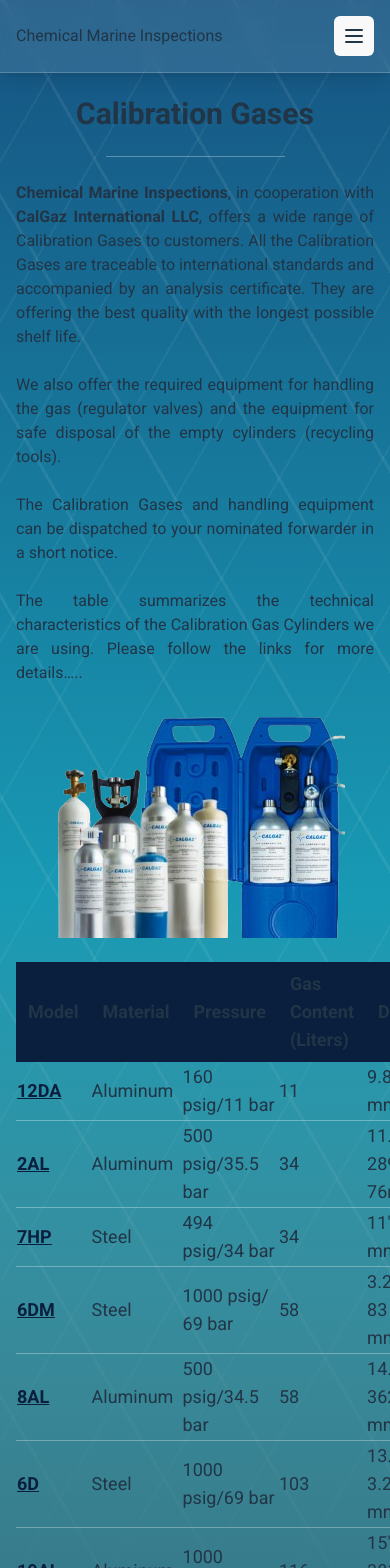
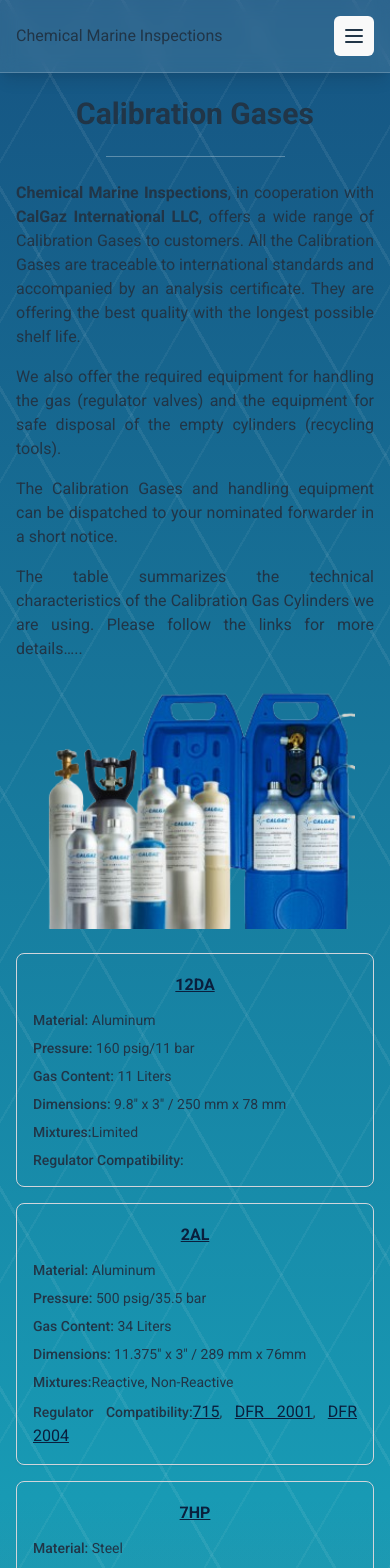
Before and after one commit to Antony-evm/chemarine, a Vue app: page /calibration-gases in a window 390 px wide. Shown: the top 1568 px of the page. Built offline with nearby package versions, Linux system fonts and the light colour scheme.

Commit message:
little bit more

```diff
--- a/src/pages/CalibrationGasesPage.vue
+++ b/src/pages/CalibrationGasesPage.vue
@@ -10,48 +10,93 @@
     <CenteredContent>
         <h1>Calibration Gases</h1>
         <SectionDivider />
-        <p><strong>Chemical Marine Inspections</strong>, in cooperation with <strong>CalGaz International LLC</strong>,
+        <div class="space-y-4 md:space-y-6">
+            <p><strong>Chemical Marine Inspections</strong>, in cooperation with <strong>CalGaz International
+                    LLC</strong>,
                 offers a wide
-            range of Calibration Gases to customers. All the Calibration Gases are traceable to international standards
+                range of Calibration Gases to customers. All the Calibration Gases are traceable to international
+                standards
                 and accompanied by an analysis certificate. They are offering the best quality with the longest possible
                 shelf life.
             </p>
-        <SpaceComponent size="paragraph" />
+
             <p>We also offer the required equipment for handling the gas (regulator valves) and the equipment for safe
                 disposal of the empty cylinders (recycling tools).
             </p>
-        <SpaceComponent size="paragraph" />
-        <p>The Calibration Gases and handling equipment can be dispatched to your nominated forwarder in a short notice.
+
+            <p>The Calibration Gases and handling equipment can be dispatched to your nominated forwarder in a short
+                notice.
             </p>
-        <SpaceComponent size="paragraph" />
+
             <p>The table summarizes the technical characteristics of the Calibration Gas Cylinders we are using. Please
                 follow the links for more details…..
             </p>
+        </div>
+
         <SpaceComponent size="paragraph" />
-        <div class="flex justify-center">
+
+        <div class="flex justify-center mb-6">
             <img src="@/assets/calibration_gases/calgaz_cylinders_and_accessories.png" alt="Calibration Gas Cylinders"
-                load="lazy" class="max-w-full h-auto" />
+                loading="lazy"
+                class="w-full max-w-xs sm:max-w-sm md:max-w-md lg:max-w-lg xl:max-w-xl h-auto object-contain" />
         </div>
-        <SpaceComponent size="paragraph" />
+
+        <!-- Mobile: Card Layout -->
+        <div class="block md:hidden space-y-4">
+            <div v-for="(item, index) in GASCYLINDERS" :key="index"
+                class="border border-gray-300 rounded-lg p-4 shadow-sm">
+                <h3 class="font-semibold text-lg mb-3 text-[#0a1f3d]">
+                    <a :href="item.pdfModelUrl" class="underline" target="_blank" rel="noopener noreferrer">
+                        {{ item.model }}
+                    </a>
+                </h3>
+                <div class="space-y-2 text-sm">
+                    <div><span class="font-medium">Material:</span> {{ item.material }}</div>
+                    <div><span class="font-medium">Pressure:</span> {{ item.pressure }}</div>
+                    <div><span class="font-medium">Gas Content:</span> {{ item.content }} Liters</div>
+                    <div><span class="font-medium">Dimensions:</span> {{ item.dimensions }}</div>
+                    <div><span class="font-medium">Mixtures:</span>
+                        <span v-for="(mixture, i) in item.mixtures" :key="i">
+                            {{ mixture }}<span v-if="i < item.mixtures.length - 1">, </span>
+                        </span>
+                    </div>
+                    <div><span class="font-medium">Regulator Compatibility:</span>
+                        <span v-for="(comp, i) in item.compatibility" :key="i">
+                            <router-link v-if="REGULATOR_ROUTE_MAP[comp]"
+                                :to="{ name: 'Regulator Series', params: { regulator_id: REGULATOR_ROUTE_MAP[comp] } }"
+                                class="underline text-[#0a1f3d]">
+                                {{ comp }}
+                            </router-link>
+                            <span v-else>{{ comp }}</span>
+                            <span v-if="i < item.compatibility.length - 1">, </span>
+                        </span>
+                    </div>
+                </div>
+            </div>
+        </div>
+
+        <!-- Desktop: Table Layout -->
+        <div class="hidden md:block overflow-x-auto">
             <div class="table-styling">
-            <table class="min-w-full" aria-label="Calibration Gas Cylinders Specifications">
+                <table class="min-w-full text-sm lg:text-base" aria-label="Calibration Gas Cylinders Specifications">
                     <caption class="sr-only">Technical specifications of available calibration gas cylinders including
                         model, material, pressure, content, dimensions, mixtures, and regulator compatibility</caption>
                     <thead class="table-header">
                         <tr>
-                        <th scope="col" class="table-element padding">Model<br /></th>
+                            <th scope="col" class="table-element padding">Model</th>
                             <th scope="col" class="table-element padding">Material</th>
                             <th scope="col" class="table-element padding">Pressure</th>
                             <th scope="col" class="table-element padding">Gas Content<br />(Liters)</th>
                             <th scope="col" class="table-element padding">Dimensions</th>
                             <th scope="col" class="table-element padding">Mixtures</th>
-                        <th scope="col" class="table-element padding">Regulator Compatibility<br /></th>
+                            <th scope="col" class="table-element padding">Regulator Compatibility</th>
                         </tr>
                     </thead>
                     <tbody class="table-borders">
                         <tr v-for="(item, index) in GASCYLINDERS" :key="index">
                             <th scope="row" class="table-element text-[#0a1f3d] underline">
-                            <a :href="item.pdfModelUrl" class="table-element" target="_blank" rel="noopener noreferrer">
+                                <a :href="item.pdfModelUrl" class="table-element" target="_blank"
+                                    rel="noopener noreferrer">
                                     {{ item.model }}
                                 </a>
                             </th>
@@ -59,12 +104,12 @@
                             <td class="table-element">{{ item.pressure }}</td>
                             <td class="table-element">{{ item.content }}</td>
                             <td class="table-element">{{ item.dimensions }}</td>
-                        <td class="table-element whitespace-nowrap">
+                            <td class="table-element">
                                 <template v-for="(mixture, i) in item.mixtures" :key="i">
                                     {{ mixture }}<span v-if="i < item.mixtures.length - 1">, </span>
                                 </template>
                             </td>
-                        <td class="table-element text-[#0a1f3d] underline whitespace-nowrap">
+                            <td class="table-element text-[#0a1f3d] underline">
                                 <template v-for="(comp, i) in item.compatibility" :key="i">
                                     <router-link v-if="REGULATOR_ROUTE_MAP[comp]"
                                         :to="{ name: 'Regulator Series', params: { regulator_id: REGULATOR_ROUTE_MAP[comp] } }"
@@ -79,6 +124,7 @@
                     </tbody>
                 </table>
             </div>
+        </div>
 
     </CenteredContent>
 </template>
```
Also changed, not shown: 1 other file (tests, documents, lock files or other folders). Lines whose indentation alone changed are shown as unchanged.
